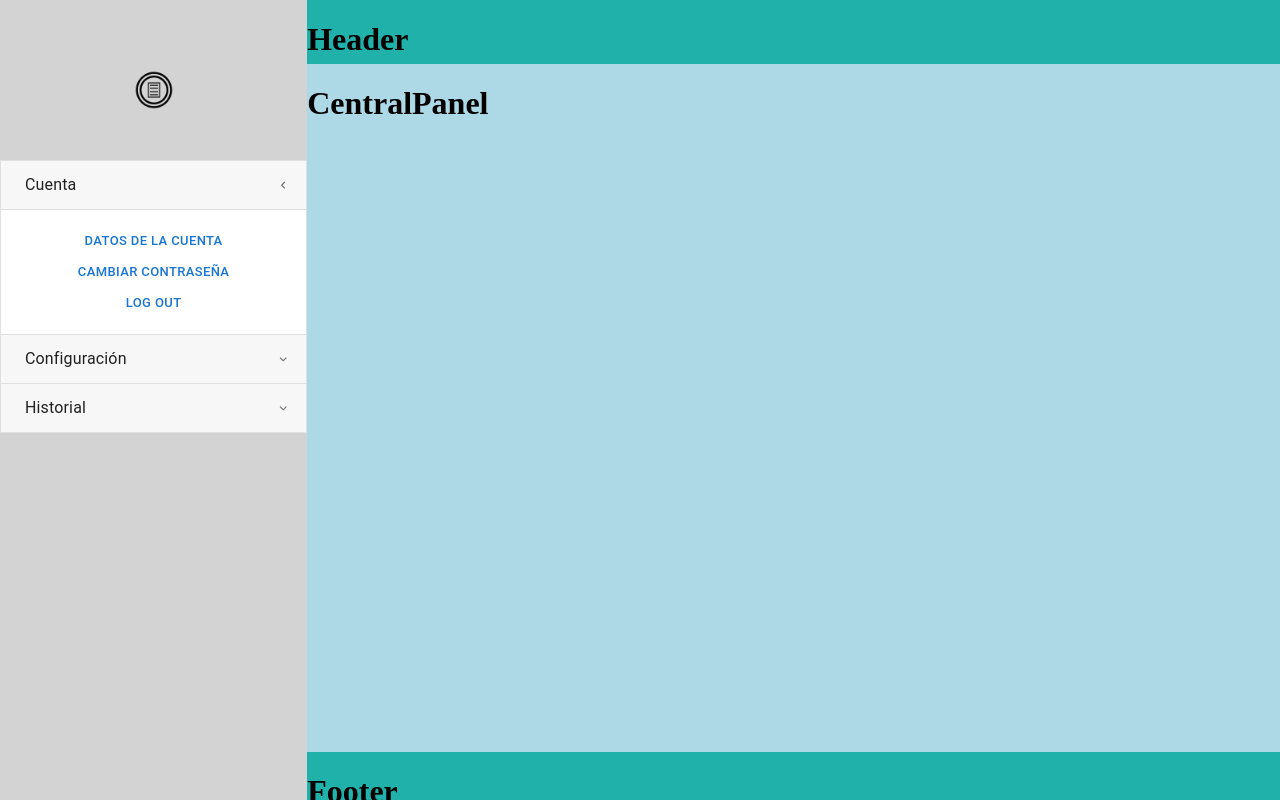
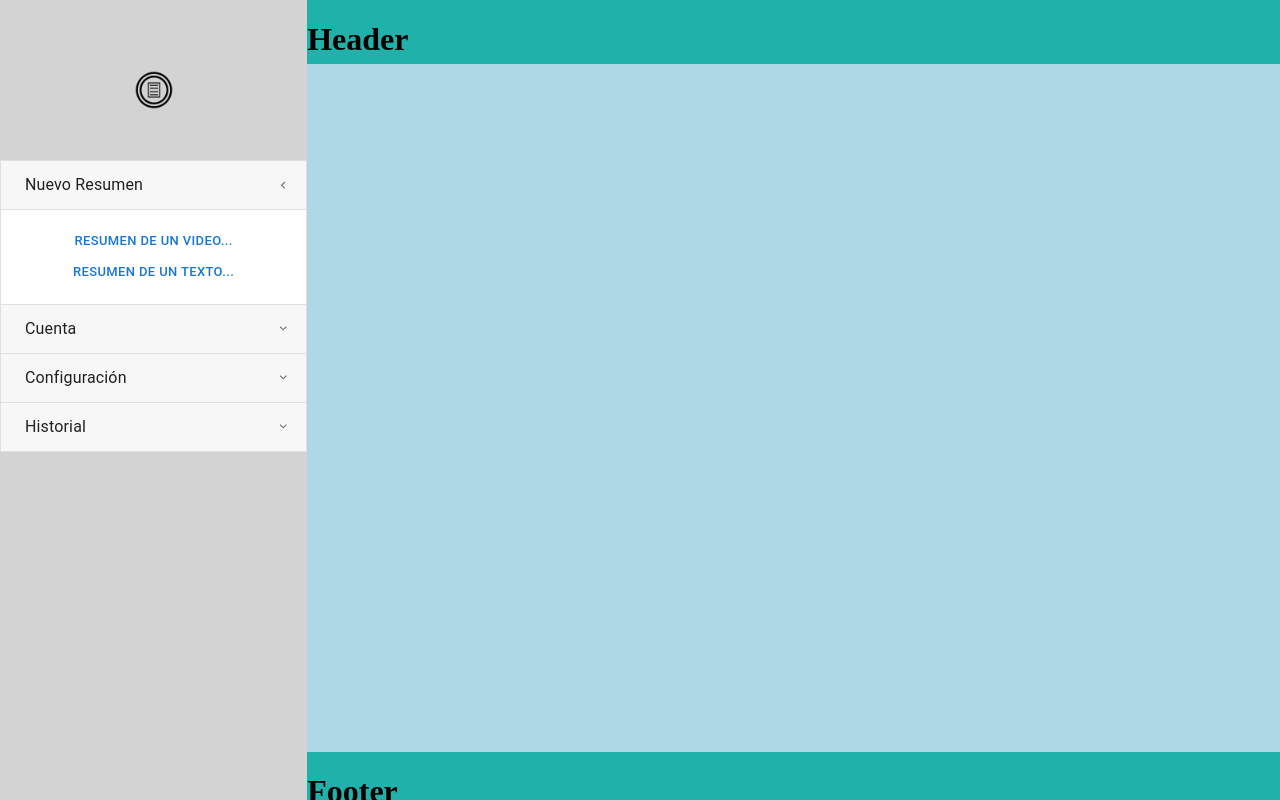
Before and after one commit to ClaudioAlbertoSica/Video-summarizer-Project, a React (Vite) app in the folder Front (Web)/: page / in a window 1280 px wide. Built offline with nearby package versions, Linux system fonts and the light colour scheme.

Commit message:
Added the first view for the MainApp-CentralPanel: Account Data. It is not connecte to server, but can be opened and closed (React useContext Hook added!)

```diff
--- a/Front (Web)/src/components/MainApp/MainLayout.css
+++ b/Front (Web)/src/components/MainApp/MainLayout.css
@@ -38,6 +38,12 @@
 .CentralPanel{
     background-color: lightblue;
     height: 86%;
+    padding: 50px;
+}
+
+.MuiButton-root.CloseButton{
+    margin-top: 50px;
+
 }
 
 .FooterGrid{
--- a/Front (Web)/src/components/MainApp/MainLayout.tsx
+++ b/Front (Web)/src/components/MainApp/MainLayout.tsx
@@ -1,9 +1,17 @@
 import Grid from "@mui/material/Grid";
 import "./MainLayout.css";
-import { Container } from "@mui/material";
+import { Button, Container } from "@mui/material";
 import SidePanel from "./SidePanel/SidePanel.tsx";
+import AccountData from "./Views/AccountData.tsx";
+import { Dispatch, SetStateAction, createContext, useState } from "react";
+import { ValidViewNames } from "./Views/ImTheActiveView.ts";
+import ImTheActiveView from "./Views/ImTheActiveView.ts";
+
+export const ButtonViewContext = createContext<Dispatch<SetStateAction<ValidViewNames>>>(() => {});
 
 function GridLayout() {
+  const [selectedCentralPanelView, setSelectedCentralPanelView] = useState<ValidViewNames>(ValidViewNames.noneSelected);
+
   /*Please notice that <Grid> component doesn't allow RowSpan, so
   you will find a <Container> with another <Container> whithin as sidepanel
   and a <Grid> for the Header, Central, and Footer Panels*/
@@ -11,15 +19,35 @@ function GridLayout() {
   return (
     <Container className="ExternalContainer">
       <Container className="SidePanelContainer">
-        <SidePanel />
+        <ButtonViewContext.Provider value={setSelectedCentralPanelView}>
+          <SidePanel />
+        </ButtonViewContext.Provider>
       </Container>
 
       <Grid className="ContainerGrid" container spacing={0}>
         <Grid className="HeaderGrid" item xs={12}>
           <h1>Header</h1>
         </Grid>
+        {/*
+          Idea here is that, when clicked, Buttons in the SidePanel shoot a View-Name. that name is stored as a State
+          in this MainLayoutcomponent.
+          The code below the "CentralPanel" Grid will use the ImTheActiveView() function, that will only be true for the
+          Desired View.
+          Close Button beloew shoots "noneSelected", so no view is displayed at all.
+          */}
         <Grid className="CentralPanel" item xs={12}>
-          <h1>CentralPanel</h1>
+          {ImTheActiveView(selectedCentralPanelView, ValidViewNames.AccountData) && (
+            <AccountData userID="IDFalsa 123" userName="Nombre@Hola.com" />
+          )}
+          {selectedCentralPanelView != ValidViewNames.noneSelected && (
+            <Button
+              className="CloseButton"
+              variant="contained"
+              onClick={() => setSelectedCentralPanelView(ValidViewNames.noneSelected)}
+            >
+              Cerrar
+            </Button>
+          )}
         </Grid>
         <Grid className="FooterGrid" item xs={12}>
           <h1>Footer</h1>
--- a/Front (Web)/src/components/MainApp/SidePanel/SidePanelComponents/Accordion.tsx
+++ b/Front (Web)/src/components/MainApp/SidePanel/SidePanelComponents/Accordion.tsx
@@ -5,8 +5,10 @@ import MuiAccordionSummary, { AccordionSummaryProps } from "@mui/material/Accord
 import MuiAccordionDetails from "@mui/material/AccordionDetails";
 import Typography from "@mui/material/Typography";
 import { useState } from "react";
-import { Button, Stack } from "@mui/material";
 import ListHandler from "./List/01-ListHandler";
+import AccountDataButtons from "./ButtonStacks/AccountDataButtons";
+import ConfigurationButtons from "./ButtonStacks/ConfigurationButtons";
+import NewSummaryButtons from "./ButtonStacks/NewSummaryButtons";
 
 const Accordion = styled((props: AccordionProps) => <MuiAccordion disableGutters elevation={0} square {...props} />)(
   ({ theme }) => ({
@@ -39,7 +41,7 @@ const AccordionDetails = styled(MuiAccordionDetails)(({ theme }) => ({
 }));
 
 export default function CustomizedAccordions() {
-  const [expanded, setExpanded] = useState<string | false>("panel1"); // possible string values are "panel1", "panel2" or "panel3"
+  const [expanded, setExpanded] = useState<string | false>("panel1"); // possible string values are "panel1", "panel2", "panel3" or "panel4"
 
   const handleChange = (panel: string) => (event: React.SyntheticEvent, newExpanded: boolean) => {
     setExpanded(newExpanded ? panel : false);
@@ -49,30 +51,30 @@ export default function CustomizedAccordions() {
     <div>
       <Accordion expanded={expanded === "panel1"} onChange={handleChange("panel1")}>
         <AccordionSummary aria-controls="panel1d-content" id="panel1d-header">
-          <Typography>Cuenta</Typography>
+          <Typography>Nuevo Resumen</Typography>
         </AccordionSummary>
         <AccordionDetails>
-          <Stack direction={"column"}>
-            <Button size="small">Datos de la cuenta</Button>
-            <Button size="small">Cambiar Contraseña</Button>
-            <Button size="small">Log Out</Button>
-          </Stack>
+          <NewSummaryButtons />
         </AccordionDetails>
       </Accordion>
       <Accordion expanded={expanded === "panel2"} onChange={handleChange("panel2")}>
         <AccordionSummary aria-controls="panel2d-content" id="panel2d-header">
-          <Typography>Configuración</Typography>
+          <Typography>Cuenta</Typography>
         </AccordionSummary>
         <AccordionDetails>
-          <Stack direction={"column"}>
-            <Button size="small">Dark Mode</Button>
-            <Button size="small">F.A.Q.</Button>
-            <Button size="small">Ayuda!</Button>
-          </Stack>
+          <AccountDataButtons />
         </AccordionDetails>
       </Accordion>
       <Accordion expanded={expanded === "panel3"} onChange={handleChange("panel3")}>
         <AccordionSummary aria-controls="panel3d-content" id="panel3d-header">
+          <Typography>Configuración</Typography>
+        </AccordionSummary>
+        <AccordionDetails>
+          <ConfigurationButtons />
+        </AccordionDetails>
+      </Accordion>
+      <Accordion expanded={expanded === "panel4"} onChange={handleChange("panel4")}>
+        <AccordionSummary aria-controls="panel4d-content" id="panel4d-header">
           <Typography>Historial</Typography>
         </AccordionSummary>
         <AccordionDetails>
--- /dev/null
+++ b/Front (Web)/src/components/MainApp/SidePanel/SidePanelComponents/ButtonStacks/AccountDataButtons.tsx
@@ -0,0 +1,23 @@
+import { Button, Stack } from "@mui/material";
+import { ButtonViewContext } from "../../../MainLayout";
+import { ValidViewNames } from "../../../Views/ImTheActiveView";
+import { useContext } from "react";
+
+function AccountDataButtons() {
+  const setSelectedCentralPanelView = useContext(ButtonViewContext);
+  return (
+    <Stack direction={"column"}>
+      <Button size="small" onClick={() => setSelectedCentralPanelView(ValidViewNames.AccountData)}>
+        Datos de la cuenta
+      </Button>
+      <Button size="small" onClick={() => setSelectedCentralPanelView(ValidViewNames.ChangePassword)}>
+        Cambiar Contraseña
+      </Button>
+      <Button size="small" onClick={() => setSelectedCentralPanelView(ValidViewNames.LogOut)}>
+        Log Out
+      </Button>
+    </Stack>
+  );
+}
+
+export default AccountDataButtons;
--- /dev/null
+++ b/Front (Web)/src/components/MainApp/SidePanel/SidePanelComponents/ButtonStacks/ConfigurationButtons.tsx
@@ -0,0 +1,13 @@
+import { Button, Stack } from "@mui/material";
+
+function ConfigurationButtons() {
+  return (
+    <Stack direction={"column"}>
+      <Button size="small">Dark Mode</Button>
+      <Button size="small">F.A.Q.</Button>
+      <Button size="small">Ayuda!</Button>
+    </Stack>
+  );
+}
+
+export default ConfigurationButtons;
--- /dev/null
+++ b/Front (Web)/src/components/MainApp/SidePanel/SidePanelComponents/ButtonStacks/NewSummaryButtons.tsx
@@ -0,0 +1,12 @@
+import { Button, Stack } from "@mui/material";
+
+function NewSummaryButtons() {
+  return (
+    <Stack direction={"column"}>
+      <Button size="small">Resumen de un video...</Button>
+      <Button size="small">Resumen de un Texto...</Button>
+    </Stack>
+  );
+}
+
+export default NewSummaryButtons;
--- /dev/null
+++ b/Front (Web)/src/components/MainApp/Views/AccountData.tsx
@@ -0,0 +1,27 @@
+import { Stack, Typography } from "@mui/material";
+import "./View.css";
+
+interface AccountData {
+  userID: string;
+  userName: string;
+}
+
+function AccountData({ userID, userName }: AccountData) {
+  return (
+    <>
+      <Stack direction={"column"}>
+        <Typography className="ViewTitle" variant="h3">
+          <b>Datos de la cuenta</b>
+        </Typography>
+        <Typography className="ViewInfo" variant="h4">
+          <b>ID:</b> {userID}
+        </Typography>
+        <Typography className="ViewInfo" variant="h4">
+          <b>Nombre de Usuario:</b> {userName}{" "}
+        </Typography>
+      </Stack>
+    </>
+  );
+}
+
+export default AccountData;
--- /dev/null
+++ b/Front (Web)/src/components/MainApp/Views/ImTheActiveView.ts
@@ -0,0 +1,18 @@
+
+
+export enum ValidViewNames  {
+  noneSelected = 'none',
+  VideoForm = 'VideoForm',
+  TextForm = 'TextForm',
+  AccountData = 'AccountData',
+  ChangePassword = 'ChangePassword',
+  FAQ = 'FAQ',
+  Help = 'Help',
+  LogOut= 'LogOut',
+}
+
+function ImTheActiveView(nameToCompare: ValidViewNames, thisComponentsName: ValidViewNames) {
+  return nameToCompare === thisComponentsName;
+}
+
+export default ImTheActiveView
--- /dev/null
+++ b/Front (Web)/src/components/MainApp/Views/View.css
@@ -0,0 +1,7 @@
+.MuiTypography-root.ViewTitle{
+margin-bottom: 30px;
+}
+
+.MuiTypography-root.ViewInfo{
+
+}
```
Also changed, not shown: Front (Web)/src/components/MainApp/SidePanel/SidePanelComponents/Buttons for Accordion/AccountData.tsx (deleted, +0 -8 lines).
